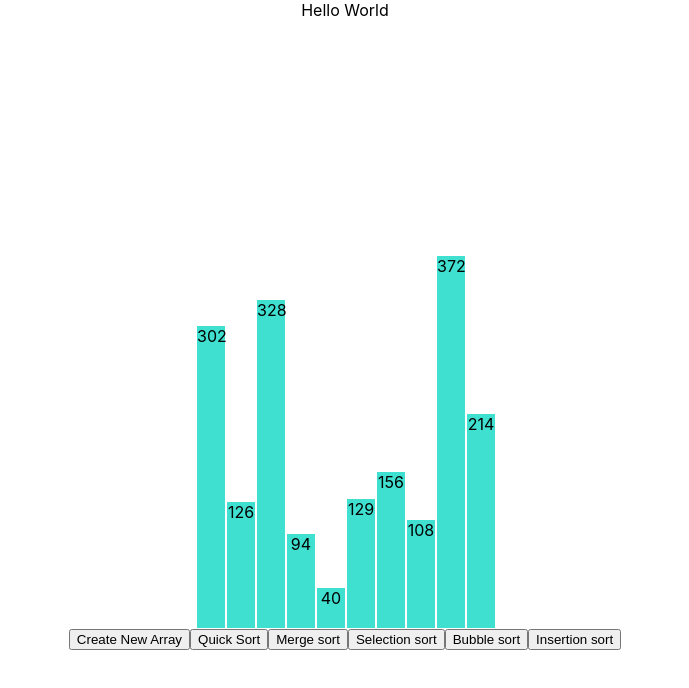
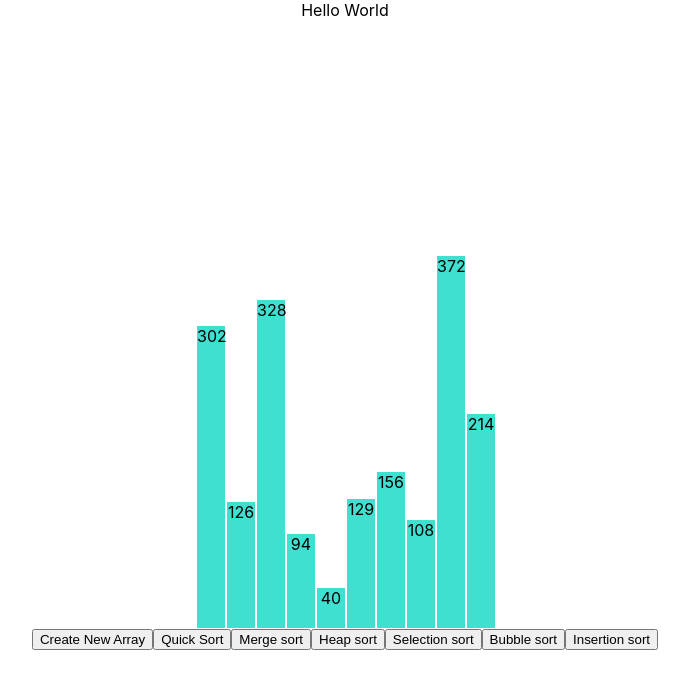
Before and after one commit to hoanganhnh/sorting-visualizer, a React (Create React App) app: page / in a window 1280 px wide. Shown: the top 688 px of the page, without its empty margins (295-984 px from the left). Built offline with nearby package versions, Linux system fonts and the light colour scheme.

Commit message:
Demo heapsort

```diff
--- a/src/components/SortingVisualier.js
+++ b/src/components/SortingVisualier.js
@@ -310,6 +310,57 @@ function SortingVisualier() {
         await finishedSort(bars, 100)
     }
 
+    const heapify = async (arr, n, i) => {
+        let largest = i
+        const l = 2 * i + 1
+        const r = 2 * i + 2
+
+        if (
+            l < n &&
+            Number(arr[l].childNodes[0].innerHTML) >
+                Number(arr[largest].childNodes[0].innerHTML)
+        ) {
+            largest = l
+        }
+
+        if (
+            r < n &&
+            Number(arr[r].childNodes[0].innerHTML) >
+                Number(arr[largest].childNodes[0].innerHTML)
+        ) {
+            largest = r
+        }
+
+        if (largest !== i) {
+            await Promise.all([
+                changeColorAnimation(arr, i, ORANGE_COLOR),
+                swapHeight(arr, i, largest),
+                swapContent(arr, i, largest),
+                heapify(arr, n, largest),
+            ])
+        }
+
+        arr[largest].style.backgroundColor = SECONDARY_COLOR
+    }
+
+    const heapSort = async (arr, n) => {
+        for (let i = Math.floor(n / 2) - 1; i >= 0; i--) {
+            await changeColorAnimation(arr, i, PINK_COLOR)
+            await Promise.all([heapify(arr, n, i)])
+        }
+
+        for (let i = n - 1; i > 0; i--) {
+            await changeColorAnimation(arr, i, THIRST_COLOR, 200)
+            await Promise.all([
+                swapHeight(arr, 0, i),
+                swapContent(arr, 0, i),
+                heapify(arr, i, 0),
+            ])
+        }
+        arr[0].style.backgroundColor = THIRST_COLOR
+        await finishedSort(arr, 100)
+    }
+
     const resetArray = () => {
         const array = []
         for (let i = 0; i < COUNT_RANGE; i++) {
@@ -367,6 +418,17 @@ function SortingVisualier() {
             >
                 Merge sort
             </button>
+            <button
+                type="button"
+                onClick={() =>
+                    heapSort(
+                        document.querySelectorAll('.bar'),
+                        document.querySelectorAll('.bar').length,
+                    )
+                }
+            >
+                Heap sort
+            </button>
             <button type="button" onClick={selectionSort}>
                 Selection sort
             </button>
```
